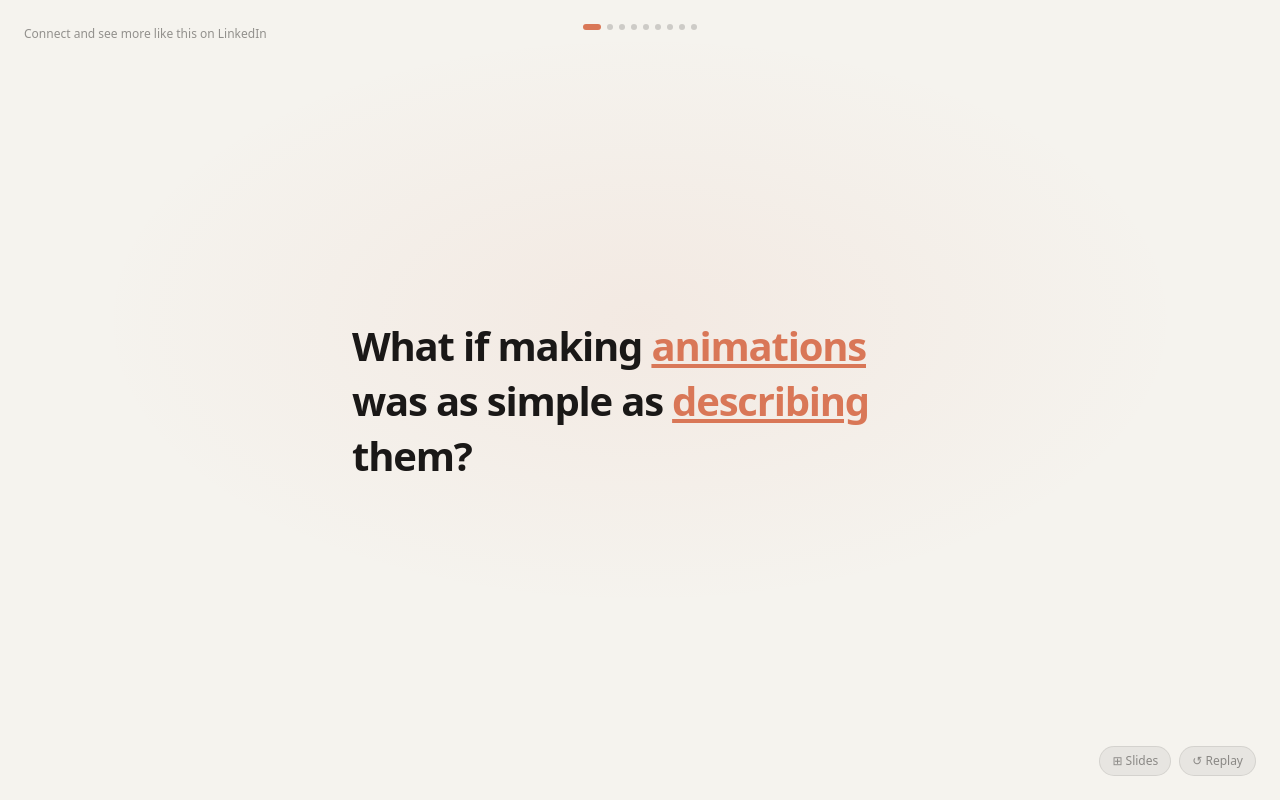
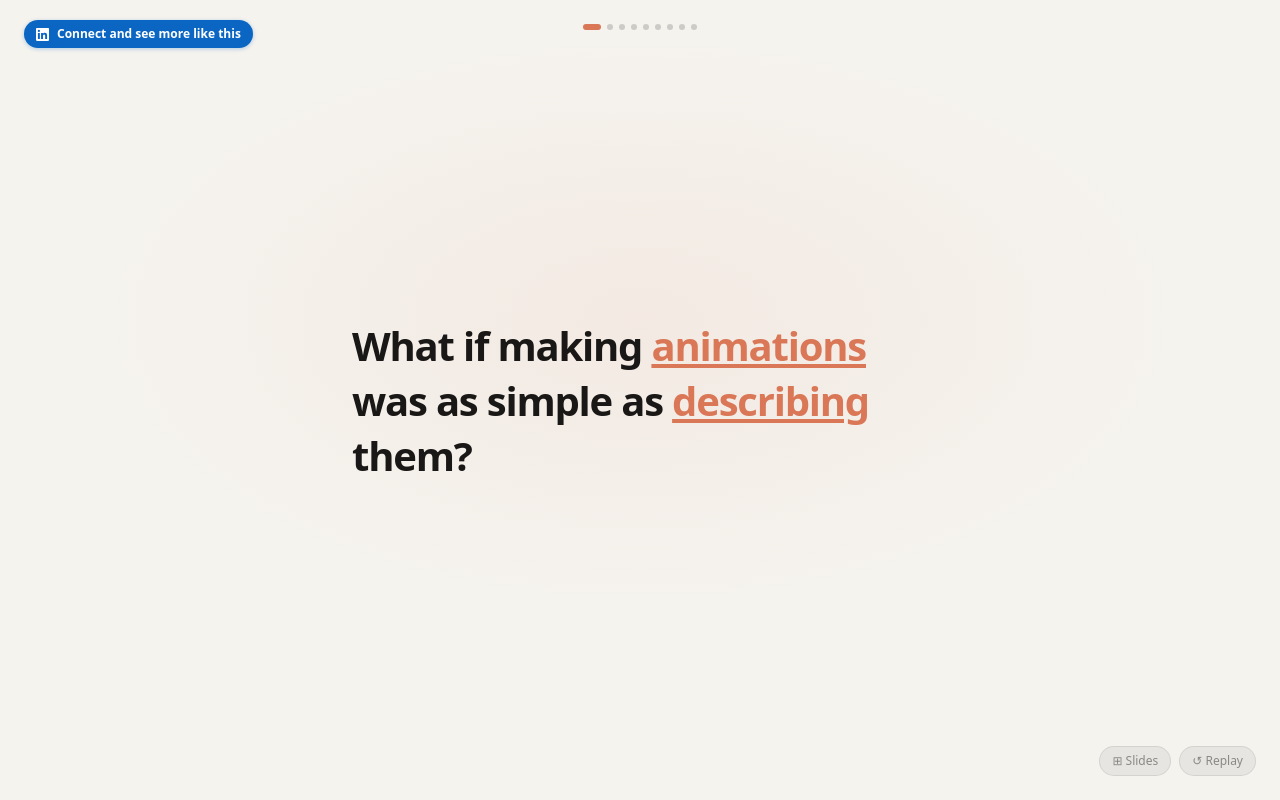
Before and after one commit to TomTeurlings1106/animation-by-describing, a Next.js app: page /animation in a window 1280 px wide. Built offline with nearby package versions, Linux system fonts and the light colour scheme.

Commit message:
[INIT] Add LinkedIn logo and pill button styling to CTA

```diff
--- a/src/app/animation/page.tsx
+++ b/src/app/animation/page.tsx
@@ -829,9 +829,16 @@ export default function VideoAnimationStoryPage() {
 					href='https://www.linkedin.com/in/tom-teurlings-ab791317b/'
 					target='_blank'
 					rel='noopener noreferrer'
-					className='text-xs font-medium transition-opacity hover:opacity-60'
-					style={{ color: MUTED }}>
-					Connect and see more like this on LinkedIn
+					className='flex items-center gap-2 rounded-full px-3 py-1.5 text-xs font-semibold transition-opacity hover:opacity-75'
+					style={{
+						background: "#0A66C2",
+						color: "white",
+						boxShadow: "0 1px 4px rgba(10,102,194,0.3)"
+					}}>
+					<svg width='13' height='13' viewBox='0 0 24 24' fill='white' xmlns='http://www.w3.org/2000/svg'>
+						<path d='M20.447 20.452h-3.554v-5.569c0-1.328-.027-3.037-1.852-3.037-1.853 0-2.136 1.445-2.136 2.939v5.667H9.351V9h3.414v1.561h.046c.477-.9 1.637-1.85 3.37-1.85 3.601 0 4.267 2.37 4.267 5.455v6.286zM5.337 7.433a2.062 2.062 0 0 1-2.063-2.065 2.064 2.064 0 1 1 2.063 2.065zm1.782 13.019H3.555V9h3.564v11.452zM22.225 0H1.771C.792 0 0 .774 0 1.729v20.542C0 23.227.792 24 1.771 24h20.451C23.2 24 24 23.227 24 22.271V1.729C24 .774 23.2 0 22.222 0h.003z'/>
+					</svg>
+					Connect and see more like this
 				</a>
 			</div>
 
```
